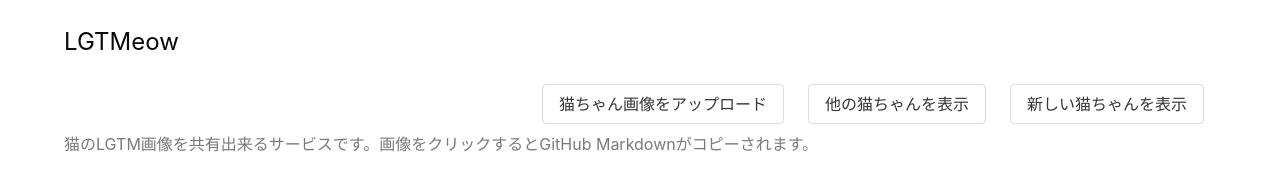
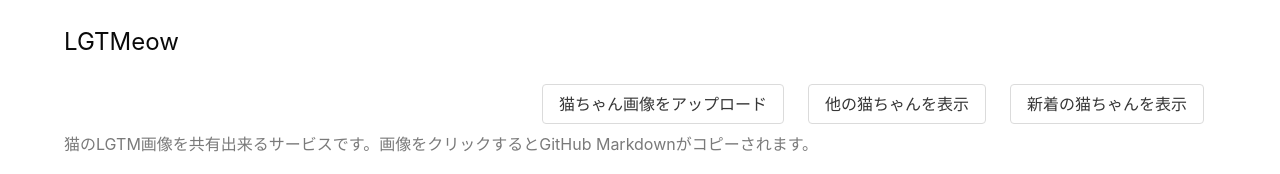
Before and after one commit to nekochans/lgtm-cat-frontend, a Next.js app: page / in a window 1280 px wide. Shown: the top 174 px of the page. Built offline with nearby package versions, Linux system fonts and the light colour scheme; no server answers.

Commit message:
:art: #132 「新着の」という表現がより伝わりやすいと判断したので文言を変更
https://github.com/nekochans/lgtm-cat-frontend/pull/155#pullrequestreview-943823044

```diff
--- a/src/components/RecentlyCatFetchButton.tsx
+++ b/src/components/RecentlyCatFetchButton.tsx
@@ -11,7 +11,7 @@ const RecentlyCatFetchButton: React.VFC<Props> = ({ handleOnClick }) => (
     type="submit"
     onClick={() => handleOnClick()}
   >
-    新しい猫ちゃんを表示
+    新着の猫ちゃんを表示
   </button>
 );
 
```
Also changed, not shown: 1 other file (tests, documents, lock files or other folders).
